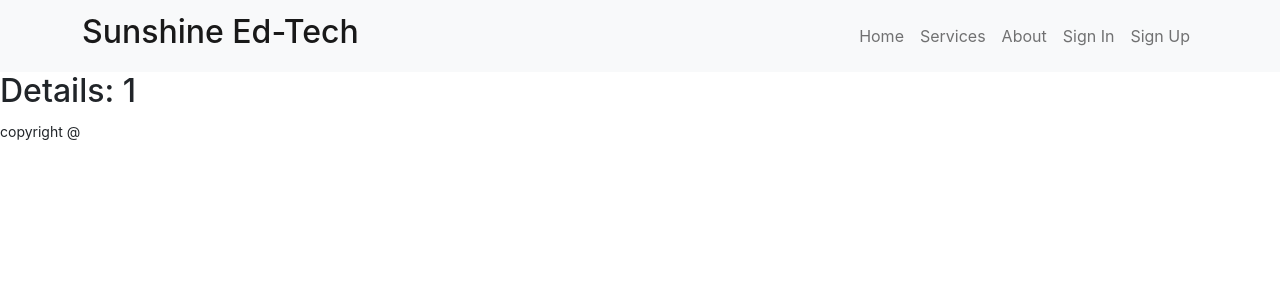
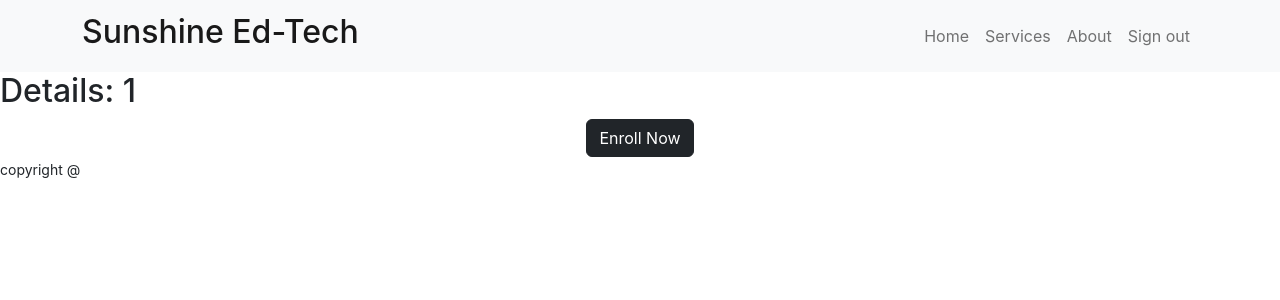
Before and after one commit to sohananazneen/project-sunshine, a React (Create React App) app: page /service/1 in a window 1280 px wide. Shown: the top 300 px of the page. Built offline with nearby package versions, Linux system fonts and the light colour scheme; no server answers; sample sign-in values are in the browser's storage.

Commit message:
enroll page

```diff
--- a/src/App.js
+++ b/src/App.js
@@ -1,7 +1,9 @@
 
 import { Route, Routes } from 'react-router-dom';
 import About from './Pages/About/About';
+import Enroll from './Pages/Home/Enroll';
 import Home from './Pages/Home/Home';
+import RequireAuth from './Pages/Login/RequireAuth';
 import Signin from './Pages/Login/Signin';
 import Signup from './Pages/Login/Signup';
 import ServiceDetail from './Pages/ServiceDetail/ServiceDetail';
@@ -20,6 +22,11 @@ function App() {
         <Route path='/service/:serviceId' element={<ServiceDetail></ServiceDetail>}></Route>
         <Route path="/signin" element={<Signin></Signin>}></Route>
         <Route path="/signup" element={<Signup></Signup>}></Route>
+        <Route path="/enroll" element={
+          <RequireAuth>
+            <Enroll></Enroll>
+          </RequireAuth>
+        }></Route>
         <Route path="*" element={<NotFound></NotFound>}></Route>
       </Routes>
       <Footer></Footer>
--- /dev/null
+++ b/src/Pages/Home/Enroll.js
@@ -0,0 +1,11 @@
+import React from 'react';
+
+const Enroll = () => {
+    return (
+        <div>
+            <h2>Please Enroll</h2>
+        </div>
+    );
+};
+
+export default Enroll;
--- a/src/Pages/ServiceDetail/ServiceDetail.js
+++ b/src/Pages/ServiceDetail/ServiceDetail.js
@@ -6,6 +6,11 @@ const ServiceDetail = () => {
     return (
         <div>
             <h2>Details: {serviceId}</h2>
+            <div className='text-center'>
+                <Link to="/enroll">
+                    <button className='btn btn-dark'>Enroll Now</button>
+                </Link>
+            </div>
         </div>
     );
 };
--- a/src/Pages/Shared/Header.js
+++ b/src/Pages/Shared/Header.js
@@ -1,7 +1,15 @@
+import { signOut } from 'firebase/auth';
 import React from 'react';
 import { Container, Nav, Navbar } from 'react-bootstrap';
+import { useAuthState } from 'react-firebase-hooks/auth';
 import { Link } from 'react-router-dom';
+import auth from '../../firebase.init';
 const Header = () => {
+    const [user] = useAuthState(auth);
+
+    const handleSignOut = () => {
+        signOut(auth);
+    }
     return (
         <Navbar collapseOnSelect expand="lg" sticky='top' bg='light' >
             <Container>
@@ -16,15 +24,15 @@ const Header = () => {
                     </Nav>
                     <Nav>
                         <Nav.Link as={Link} to="about">About</Nav.Link>
-                        <Nav.Link as={Link} to="signin">Sign In</Nav.Link>
-                        <Nav.Link as={Link} to="signup">Sign Up</Nav.Link>
-                        {/* {
+                        {
                             user ?
                                 <Nav.Link onClick={handleSignOut}>Sign out</Nav.Link>
                                 :
-                                <Nav.Link as={Link} to="login">
+                                <><Nav.Link as={Link} to="signin">
                                     Sign In
-                                </Nav.Link>} */}
+                                </Nav.Link>
+                                    <Nav.Link as={Link} to="signup">Sign Up</Nav.Link></>
+                        }
                     </Nav>
                 </Navbar.Collapse>
             </Container>
```
